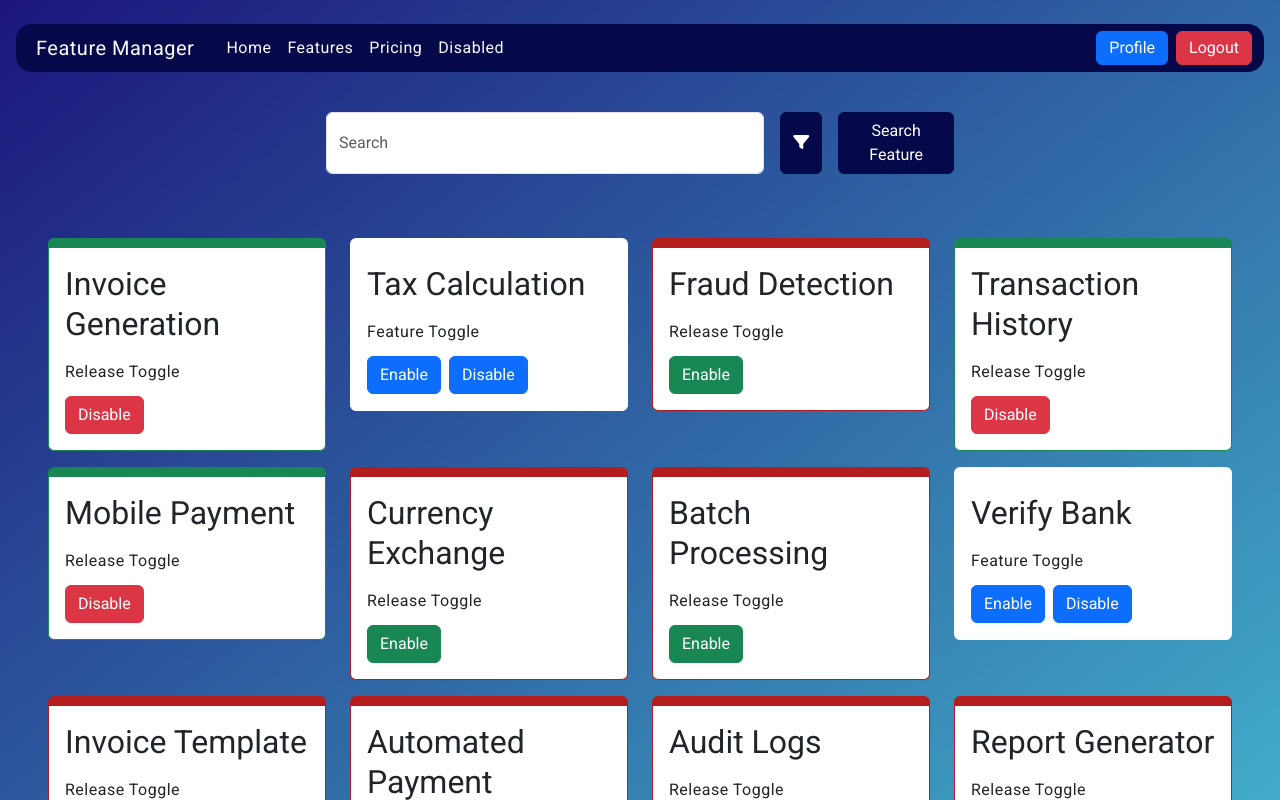
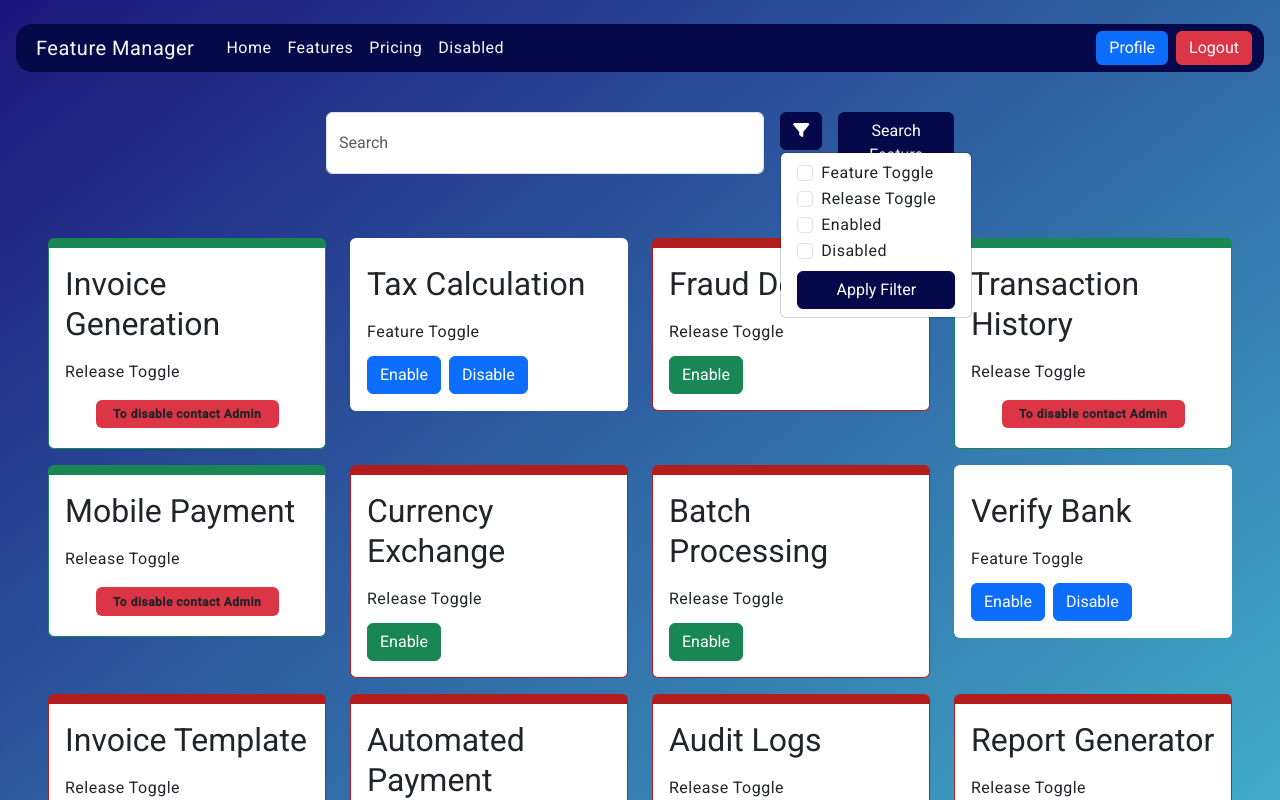
Before and after one commit to irf-does-work/feature-management, an Angular app in the folder feature-toggle/: page / in a window 1280 px wide. Both pictures are taken after a click on the button 801 px from the left and 143 px from the top of the page. Shown: the top 800 px of the page. Built offline with nearby package versions, Linux system fonts and the light colour scheme.

Commit message:
Added admin check for disable button

```diff
--- a/feature-toggle/angular.json
+++ b/feature-toggle/angular.json
@@ -33,7 +33,8 @@
             ],
             "styles": [
               "@angular/material/prebuilt-themes/azure-blue.css",
-              "src/styles.scss"
+              "src/styles.scss",
+              "node_modules/ngx-toastr/toastr.css"
             ],
             "scripts": [],
             "server": "src/main.server.ts",
--- a/feature-toggle/package.json
+++ b/feature-toggle/package.json
@@ -24,6 +24,7 @@
     "@angular/router": "^18.2.0",
     "@angular/ssr": "^18.2.7",
     "express": "^4.18.2",
+    "ngx-toastr": "^19.0.0",
     "rxjs": "~7.8.0",
     "tslib": "^2.3.0",
     "zone.js": "~0.14.10"
--- a/feature-toggle/src/app/app.routes.ts
+++ b/feature-toggle/src/app/app.routes.ts
@@ -18,5 +18,5 @@ export const routes: Routes = [
     },
     {path: 'home', component: HomeComponent},
     {path: 'demo', component: DemoComponent},
-    {path: '',component: HomeComponent}
+    {path: '',component: HomeComponent},
 ];
--- a/feature-toggle/src/app/demo/demo.component.html
+++ b/feature-toggle/src/app/demo/demo.component.html
@@ -1,4 +1,61 @@
 <p>demo works!</p>
+<div class="container w-100 aligin-content-center">
+    <div class="dropdown">
+        <!-- <button class="btn btn-secondary dropdown-toggle" type="button" id="dropdownMenuButton1"
+            data-bs-toggle="dropdown" aria-expanded="false">
+            Filter button
+        </button> -->
+        <button type="button" class="btn btn-primary ms-3" id="dropdownMenuButton1" data-bs-toggle="dropdown" aria-expanded="false"><i class="fa-solid fa-filter"></i></button>
+        <ul class="dropdown-menu w-25" aria-labelledby="dropdownMenuButton1">
+
+            <div class="mx-3">
+                <li>
+                    <div class="form-check">
+                        <input class="form-check-input" type="checkbox" [value]=featureTypeEnum.Feature id="filterAction1">
+                        <label class="form-check-label" for="filterAction1">
+                            Feature Toggle
+                        </label>
+                    </div>
+                </li>
+
+                <li>
+                    <div class="form-check">
+                        <input class="form-check-input" type="checkbox" [value]=featureTypeEnum.Release id="filterAction2">
+                        <label class="form-check-label" for="filterAction2">
+                            Release Toggle
+                        </label>
+                    </div>
+                </li>
+
+                <li>
+                    <div class="form-check">
+                        <input class="form-check-input" type="checkbox" [value]=featureStatusEnum.Enabled id="filterAction3">
+                        <label class="form-check-label" for="filterAction3">
+                            Enabled
+                        </label>
+                    </div>
+                </li>
+
+                <li>
+                    <div class="form-check">
+                        <input class="form-check-input" type="checkbox" [value]=featureStatusEnum.Disabled id="filterAction4">
+                        <label class="form-check-label" for="filterAction4">
+                            Disabled
+                        </label>
+                    </div>
+                </li>
+                <li class="mt-2">
+                    <button class="btn btn-primary w-100" (click)="applyFilters();">Apply Filter</button>
+                </li>
+            </div>
+        </ul>
+    </div>
+</div>
+
+
+
+
+
 <button mat-raised-button (click)="openDialog()">
     Pick one
 </button>
--- a/feature-toggle/src/app/demo/demo.component.ts
+++ b/feature-toggle/src/app/demo/demo.component.ts
@@ -3,6 +3,7 @@ import { Component } from '@angular/core';
 import { DialogComponent } from '../dialog/dialog.component';
 
 import { MatDialog } from '@angular/material/dialog';
+import { FeatureStatus, FeatureType } from '../enum/feature.enum';
 
 
 
@@ -38,4 +39,37 @@ export class DemoComponent {
       console.log(result);
     });
   }
+
+  featureTypeEnum = FeatureType;
+  featureStatusEnum = FeatureStatus;
+
+  // Store selected filter values
+  selectedFilters: string[] = [];
+
+  // Applies filters when the button is clicked
+  applyFilters(): void {
+    // Clear previously selected filters
+    this.selectedFilters = [];
+
+    // Select all checkboxes and gather their values if checked
+    const checkboxes = document.querySelectorAll('.form-check-input');
+
+    // checkboxes.forEach((checkbox: HTMLInputElement) => {
+    //   if (checkbox.checked) {
+    //     this.selectedFilters.push(checkbox.value);
+    //   }
+    // });
+
+
+    checkboxes.forEach((checkbox) => {
+      // Use type assertion to cast each checkbox as HTMLInputElement
+      const inputElement = checkbox as HTMLInputElement;
+      if (inputElement.checked) {
+        this.selectedFilters.push(inputElement.value);
+      }
+    });
+
+    console.log('Selected Filters:', this.selectedFilters);
+    // Implement your filtering logic based on selectedFilters
+  }
 }
--- a/feature-toggle/src/app/feature-card/feature-card.component.html
+++ b/feature-toggle/src/app/feature-card/feature-card.component.html
@@ -10,33 +10,53 @@
               }">
                 <div class="card-body">
                     <h4 class="card-title">{{ feature.name }}</h4>
-                    <p class="card-text">{{ feature.type === 'feature' ? 'Feature Toggle' : 'Release Toggle' }}</p>
+                    <p class="card-text">{{ feature.type === featureTypeEnum.Feature ? 'Feature Toggle' : 'Release Toggle' }}</p>
 
                     <!-- Feature Toggle Buttons -->
-                    <!-- <div *ngIf="feature.type === 'feature'"> -->
 
                     @if(feature.type === 'feature'){
-                        <button type="button" class="btn btn-primary" (click)="openDialog()">Enable</button>
-                        <button type="button" class="btn btn-primary ms-2" (click)="openDialog()">Disable</button>
+                    <button type="button" class="btn btn-primary" (click)="openDialog()">Enable</button>
+                    <button type="button" class="btn btn-primary ms-2" (click)="openDialog()">Disable</button>
                     }
-                    <!-- </div> -->
 
                     <!-- Release Toggle Button -->
-                    <!-- <div *ngIf="feature.type === 'release'"> -->
                     @if(feature.type === 'release'){
-                        <button type="button"
-                            [ngClass]="feature.status === 'enabled' ? 'btn btn-danger' : 'btn btn-success'"
-                            (click)="feature.status = feature.status === featureStatusEnum.Enabled ? featureStatusEnum.Disabled : featureStatusEnum.Enabled">
-                            {{ feature.status === 'enabled' ? 'Disable' : 'Enable' }}
+                    <!-- <button type="button"
+                            [ngClass]="feature.status === featureStatusEnum.Enabled ? 'btn btn-danger' : 'btn btn-success'"
+                            (click)="feature.status = feature.status === featureStatusEnum.Enabled && isAdmin ? featureStatusEnum.Disabled : featureStatusEnum.Enabled">
+                            {{ feature.status === featureStatusEnum.Enabled ? 'Disable' : 'Enable' }}
+                        </button> -->
+
+                        @if(feature.status === featureStatusEnum.Disabled){
+                        <button type="button" class="btn btn-success" (click)="feature.status = featureStatusEnum.Enabled">
+                            Enable
                         </button>
+
+                        }
+
+                        @if(feature.status === featureStatusEnum.Enabled && isAdmin){
+                        <button type="button" class="btn btn-danger" (click)="feature.status = featureStatusEnum.Disabled">
+                            Disable
+                        </button>
+
+                        }
+
+                        @if (feature.status === featureStatusEnum.Enabled && !isAdmin) {
+                        <div class="text-center">
+                            <div class="badge bg-danger text-dark text-wrap w-75 my-1">
+                                <p class="m-1">To disable contact Admin</p>
+                            </div>
+                        </div>
+                        }
+
+
                     }
-                    <!-- </div> -->
 
                 </div>
             </div>
 
         </div>
-    }
+        }
 
     </div>
 
--- a/feature-toggle/src/app/feature-card/feature-card.component.ts
+++ b/feature-toggle/src/app/feature-card/feature-card.component.ts
@@ -35,6 +35,8 @@ import { Feature } from '../interface/feature.interface';
 export class FeatureCardComponent {
 
   constructor(public dialog: MatDialog, ) {}
+
+  isAdmin = 0;
 
   featureTypeEnum = FeatureType;
   featureStatusEnum = FeatureStatus;
@@ -114,6 +116,7 @@ export class FeatureCardComponent {
     dialogRef.afterClosed().subscribe(result => {
       this.business = result;
     });
+
   }
 
 }
--- a/feature-toggle/src/app/home/home.component.html
+++ b/feature-toggle/src/app/home/home.component.html
@@ -8,7 +8,57 @@
                 <div class="d-flex">
                     <input type="text" class="form-control" placeholder="Search" name="searchQuery" />
 
-                    <button type="button" class="btn btn-primary ms-3"><i class="fa-solid fa-filter"></i></button>
+                    <!-- <button type="button" class="btn btn-primary ms-3"><i class="fa-solid fa-filter"></i></button> -->
+                    <div class="dropdown">
+                        <!-- <button class="btn btn-secondary dropdown-toggle" type="button" id="dropdownMenuButton1"
+                            data-bs-toggle="dropdown" aria-expanded="false">
+                            Filter button
+                        </button> -->
+                        <button type="button" class="btn btn-primary ms-3" id="dropdownMenuButton1" data-bs-toggle="dropdown" aria-expanded="false"><i class="fa-solid fa-filter"></i></button>
+                        <ul class="dropdown-menu" style="min-width: 12rem;" aria-labelledby="dropdownMenuButton1">
+
+                            <div class="mx-3">
+                                <li>
+                                    <div class="form-check">
+                                        <input class="form-check-input" type="checkbox" [value]=featureTypeEnum.Feature id="filterAction1">
+                                        <label class="form-check-label" for="filterAction1">
+                                            Feature Toggle
+                                        </label>
+                                    </div>
+                                </li>
+
+                                <li>
+                                    <div class="form-check">
+                                        <input class="form-check-input" type="checkbox" [value]=featureTypeEnum.Release id="filterAction2">
+                                        <label class="form-check-label" for="filterAction2">
+                                            Release Toggle
+                                        </label>
+                                    </div>
+                                </li>
+
+                                <li>
+                                    <div class="form-check">
+                                        <input class="form-check-input" type="checkbox" [value]=featureStatusEnum.Enabled id="filterAction3">
+                                        <label class="form-check-label" for="filterAction3">
+                                            Enabled
+                                        </label>
+                                    </div>
+                                </li>
+
+                                <li>
+                                    <div class="form-check">
+                                        <input class="form-check-input" type="checkbox" [value]=featureStatusEnum.Disabled id="filterAction4">
+                                        <label class="form-check-label" for="filterAction4">
+                                            Disabled
+                                        </label>
+                                    </div>
+                                </li>
+                                <li class="mt-2">
+                                    <button class="btn btn-primary w-100" (click)="applyFilters();">Apply Filter</button>
+                                </li>
+                            </div>
+                        </ul>
+                    </div>
 
                     <button type="submit" class="btn btn-primary ms-3 w-25">Search Feature</button>
                 </div>
--- a/feature-toggle/src/app/home/home.component.ts
+++ b/feature-toggle/src/app/home/home.component.ts
@@ -1,6 +1,7 @@
 import { Component } from '@angular/core';
 import { NavbarComponent } from '../navbar/navbar.component';
 import { FeatureCardComponent } from '../feature-card/feature-card.component';
+import { FeatureStatus, FeatureType } from '../enum/feature.enum';
 
 @Component({
   selector: 'app-home',
@@ -10,5 +11,37 @@ import { FeatureCardComponent } from '../feature-card/feature-card.component';
   styleUrl: './home.component.scss'
 })
 export class HomeComponent {
+  featureTypeEnum = FeatureType;
+  featureStatusEnum = FeatureStatus;
 
+
+  // Store selected filter values
+  selectedFilters: string[] = [];
+
+  // Applies filters when the button is clicked
+  applyFilters(): void {
+    // Clear previously selected filters
+    this.selectedFilters = [];
+
+    // Select all checkboxes and gather their values if checked
+    const checkboxes = document.querySelectorAll('.form-check-input');
+
+    // checkboxes.forEach((checkbox: HTMLInputElement) => {
+    //   if (checkbox.checked) {
+    //     this.selectedFilters.push(checkbox.value);
+    //   }
+    // });
+
+
+    checkboxes.forEach((checkbox) => {
+      // Use type assertion to cast each checkbox as HTMLInputElement
+      const inputElement = checkbox as HTMLInputElement;
+      if (inputElement.checked) {
+        this.selectedFilters.push(inputElement.value);
+      }
+    });
+
+    console.log('Selected Filters:', this.selectedFilters);
+    // Implement your filtering logic based on selectedFilters
+  }
 }
```
Also changed, not shown: feature-toggle/src/app/app.config.ts (+9 -2 lines), feature-toggle/src/app/user/login/login.component.ts (+15 -6 lines), feature-toggle/src/app/user/signup/signup.component.ts (+13 -5 lines), 1 other file (tests, documents, lock files or other folders).
